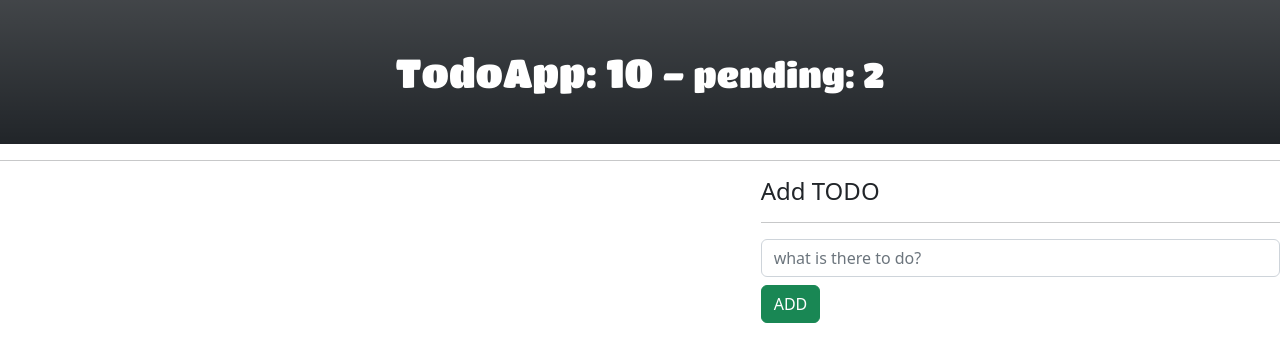
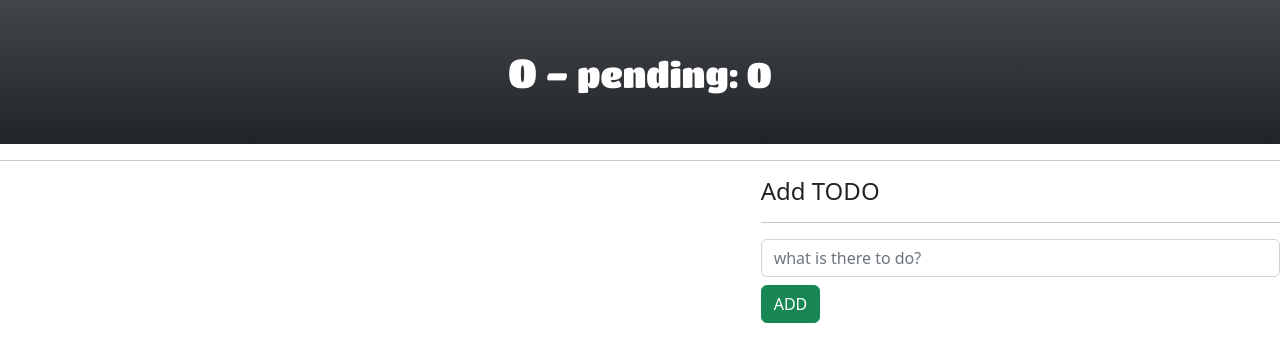
Before and after one commit to LucianoSainz/todoApp, a React (Vite) app: page / in a window 1280 px wide. Shown: the top 362 px of the page. Built offline with nearby package versions, Linux system fonts and the light colour scheme.

Commit message:
finish practice with react todoApp

```diff
--- a/src/TodoApp.jsx
+++ b/src/TodoApp.jsx
@@ -1,55 +1,17 @@
-import { useEffect, useReducer } from 'react'
-import { todoReducer } from './todoReducer'
 import './App.css'
 import { TodoList } from './components/TodoList'
 import { TodoAdd } from './components/TodoAdd'
+import { useTodos} from './hooks/useTodos';
 
-
-const initialState = [
-
-]
-
-const init = () => {
-  return JSON.parse(localStorage.getItem('todos')) || [];
-}
 
 
 export const TodoApp = () => {
 
- const [todos, dispatch] = useReducer(todoReducer, initialState, init)
-
- useEffect(() => {
-      localStorage.setItem('todos', JSON.stringify(todos))
- }, [todos])
-
- const handleNewTodo = (todo) => {
-  const action = {
-    type: '[TODO] Add Todo',
-    payload: todo
-  }
-
-  dispatch(action);
-
- }
-
- const handleDeleteTodo = (id) => {
-  dispatch({
-    type: '[TODO] Remove Todo',
-    payload: id
-  })
- }
-
- const handleToggleTodo = (id) => {
-  dispatch({
-    type: '[TODO] Toggle Todo',
-    payload: id
-
-  })
- }
+  const { todos, todosCount, pendingTodosCount, handleDeleteTodo, handleToggleTodo, handleNewTodo} = useTodos();
 
   return (
     <>
-    <h1 className='text-center bg-dark bg-gradient p-5'>TodoApp: 10  - <small>pending: 2</small></h1>
+    <h1 className='text-center bg-dark bg-gradient p-5'>{todosCount} - <small>pending: {pendingTodosCount}</small></h1>
     <hr />
 
     <div className='row'>
--- /dev/null
+++ b/src/hooks/useTodos.js
@@ -0,0 +1,54 @@
+import { useEffect, useReducer } from 'react'
+import { todoReducer } from '../todoReducer'
+
+
+
+
+const init = () => {
+  return JSON.parse(localStorage.getItem('todos')) || [];
+}
+
+export const useTodos = () => {
+
+ const [todos, dispatch] = useReducer(todoReducer, [], init)
+
+
+ useEffect(() => {
+      localStorage.setItem('todos', JSON.stringify(todos))
+ }, [todos])
+
+ const handleNewTodo = (todo) => {
+  const action = {
+    type: '[TODO] Add Todo',
+    payload: todo
+  }
+
+  dispatch(action);
+
+ }
+
+ const handleDeleteTodo = (id) => {
+  dispatch({
+    type: '[TODO] Remove Todo',
+    payload: id
+  })
+ }
+
+ const handleToggleTodo = (id) => {
+  dispatch({
+    type: '[TODO] Toggle Todo',
+    payload: id
+
+  })
+ }
+ return {
+    todos,
+
+    todosCount: todos.length,
+    pendingTodosCount: todos.filter(todo=> !todo.done).length,
+
+    handleDeleteTodo,
+    handleToggleTodo,
+    handleNewTodo,
+ }
+}
```
